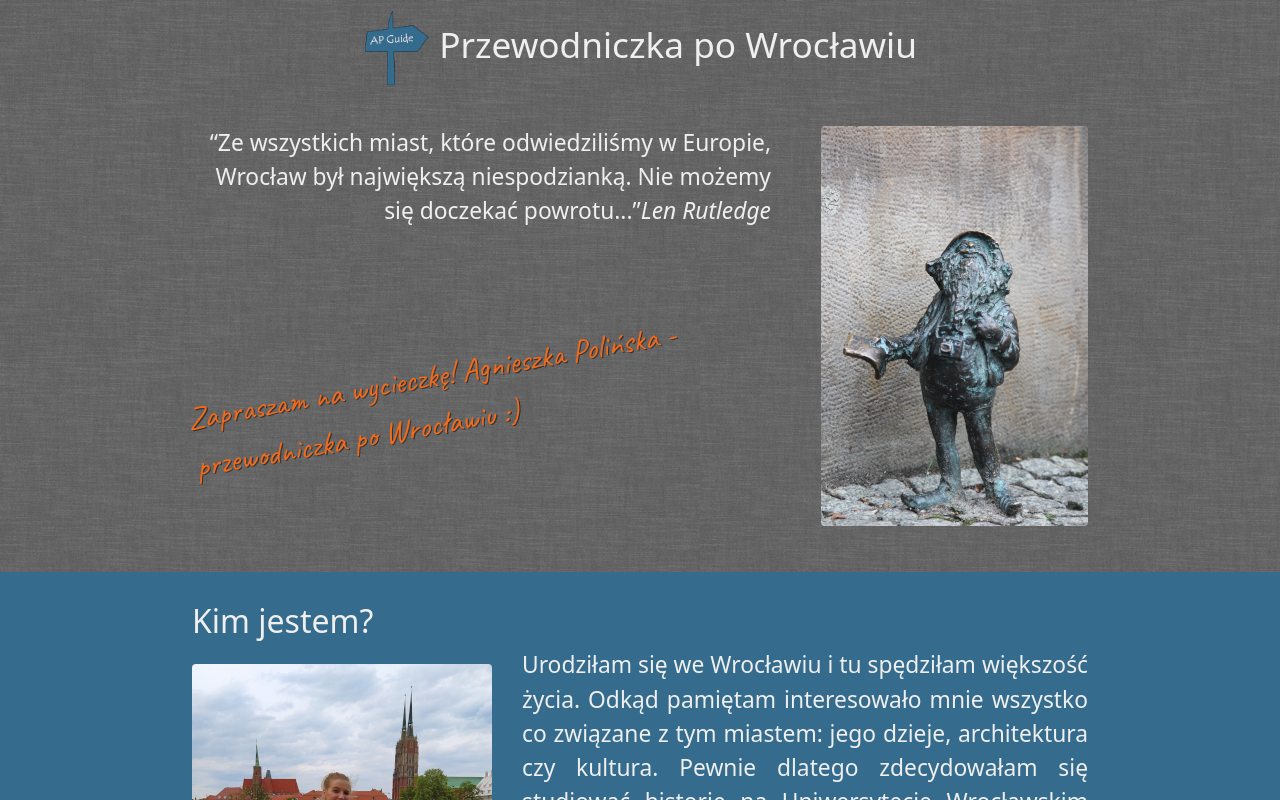
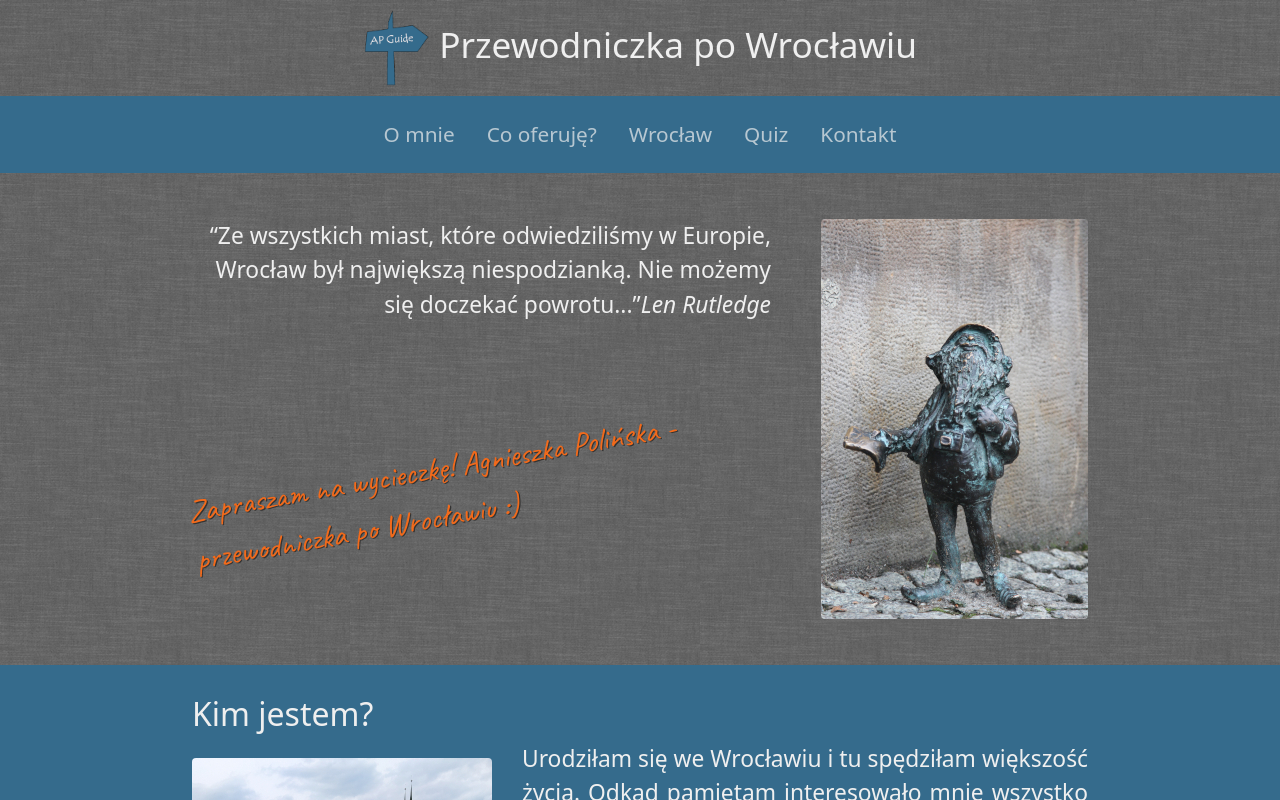
Before and after one commit to agapoli89/WroGuide-update, a React (Create React App) app: page / in a window 1280 px wide. Shown: the top 800 px of the page. Built offline with nearby package versions, Linux system fonts and the light colour scheme.

Commit message:
Style open menu

```diff
--- a/src/Components/Navigation/Menu.jsx
+++ b/src/Components/Navigation/Menu.jsx
@@ -2,31 +2,32 @@ import './Menu.scss';
 
 const Menu = () => {
     return (
-        <nav className="navbar navbar-expand-lg navbar-dark py-0 menu">
-            <button className="navbar-toggler menu__button" type="button" data-toggle="collapse" data-target="#navbarSupportedContent">
+        <aside className="menu">
+            <nav className="navbar navbar-dark menu__toggler">
+                <div className="container-fluid">
+                    <button className="navbar-toggler" type="button" data-bs-toggle="collapse" data-bs-target="#navbarToggleExternalContent" aria-controls="navbarToggleExternalContent" aria-expanded="false" aria-label="Toggle navigation">
                         <span className="navbar-toggler-icon"></span>
                     </button>
-
-            {/* <div className="collapse navbar-collapse" id="navbarSupportedContent">
-                <ul className="navbar-nav mx-auto lista">
-                    <li className="nav-item bg-pozycja">
-                        <a className="nav-link" id="o_mniel" href="#">O mnie</a>
+                </div>
+            </nav>
+            <ul className="collapse show menu__list" id="navbarToggleExternalContent">
+                <li class="nav-item">
+					<a className="nav-link menu__link" id="about-me" href="#">O mnie</a>
 				</li>
-                    <li className="nav-item bg-pozycja">
-                        <a className="nav-link" id="co_oferujel" href="#">Co oferuję?</a>
+				<li className="nav-item">
+					<a className="nav-link menu__link" id="offert" href="#">Co oferuję?</a>
 				</li>
-                    <li className="nav-item bg-pozycja">
-                        <a className="nav-link" id="wroclawl" href="#">Wrocław</a>
+				<li className="nav-item">
+					<a className="nav-link menu__link" id="about-wroclaw" href="#">Wrocław</a>
 				</li>
-                    <li className="nav-item bg-pozycja">
-                        <a className="nav-link" id="quizl" href="#">Quiz</a>
+				<li className="nav-item">
+					<a className="nav-link menu__link" id="quiz" href="#">Quiz</a>
 				</li>
-                    <li className="nav-item bg-pozycja">
-                        <a className="nav-link" id="kontaktl" href="#">Kontakt</a>
+				<li className="nav-item">
+					<a className="nav-link menu__link" id="contact" href="#">Kontakt</a>
 				</li>
             </ul>
-            </div> */}
-	</nav>
+         </aside>
     );
 }
 
--- a/src/Components/Navigation/Menu.scss
+++ b/src/Components/Navigation/Menu.scss
@@ -1,12 +1,44 @@
+@import '../../styles/colors.scss';
+@import '../../styles/breakpoints.scss';
+
 .menu {
-    background-color: #356B8C;
+    background-color: $section-background-color;
+    color: $main-color;
 	position: -webkit-sticky !important;
 	position: sticky !important;
 	top: 0;
 	z-index:1;
 
-    &__button {
-        display: inline-block;
-        margin-left: 10px;
+    &__list {
+        padding-bottom: 15px;
+        list-style: none;
+        display: flex;
+        flex-direction: column;
+        align-items: flex-start;
+    }
+
+    &__link {
+        color: $main-color;
+        font-size: 1.3rem;
+        text-decoration: none;
+        opacity: .7;
+
+        &:hover {
+            color: $main-color;
+            opacity: 1;
+        }
+    }
+
+    @media (min-width: $layout-breakpoint-small) {
+        &__toggler {
+            display: none;
+        }
+
+        &__list {
+            padding-top: 15px;
+            padding-left: 0;
+            flex-direction: row;
+            justify-content: center;
+        }
     }
 }
```
Lines whose indentation alone changed are shown as unchanged.
